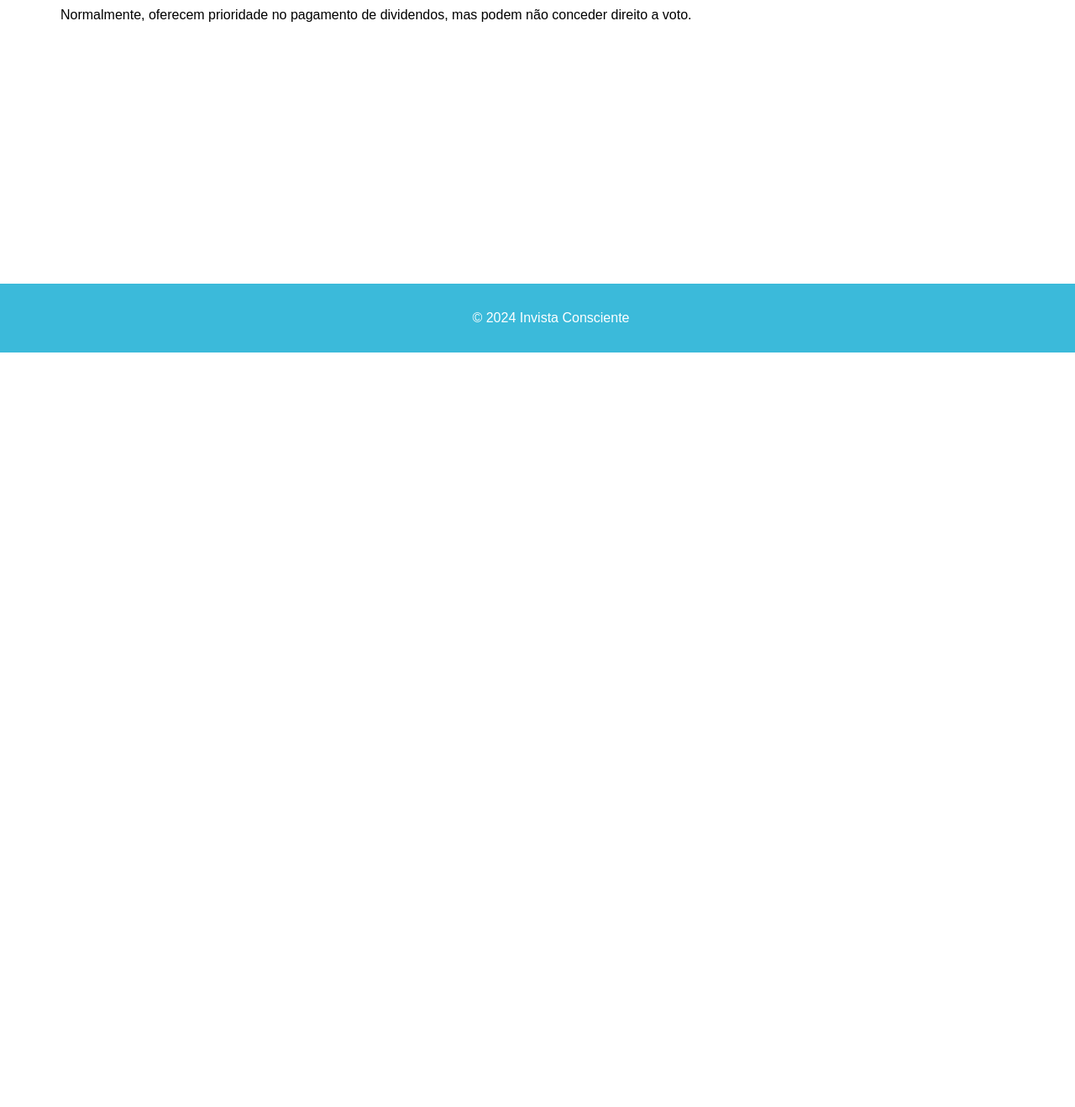
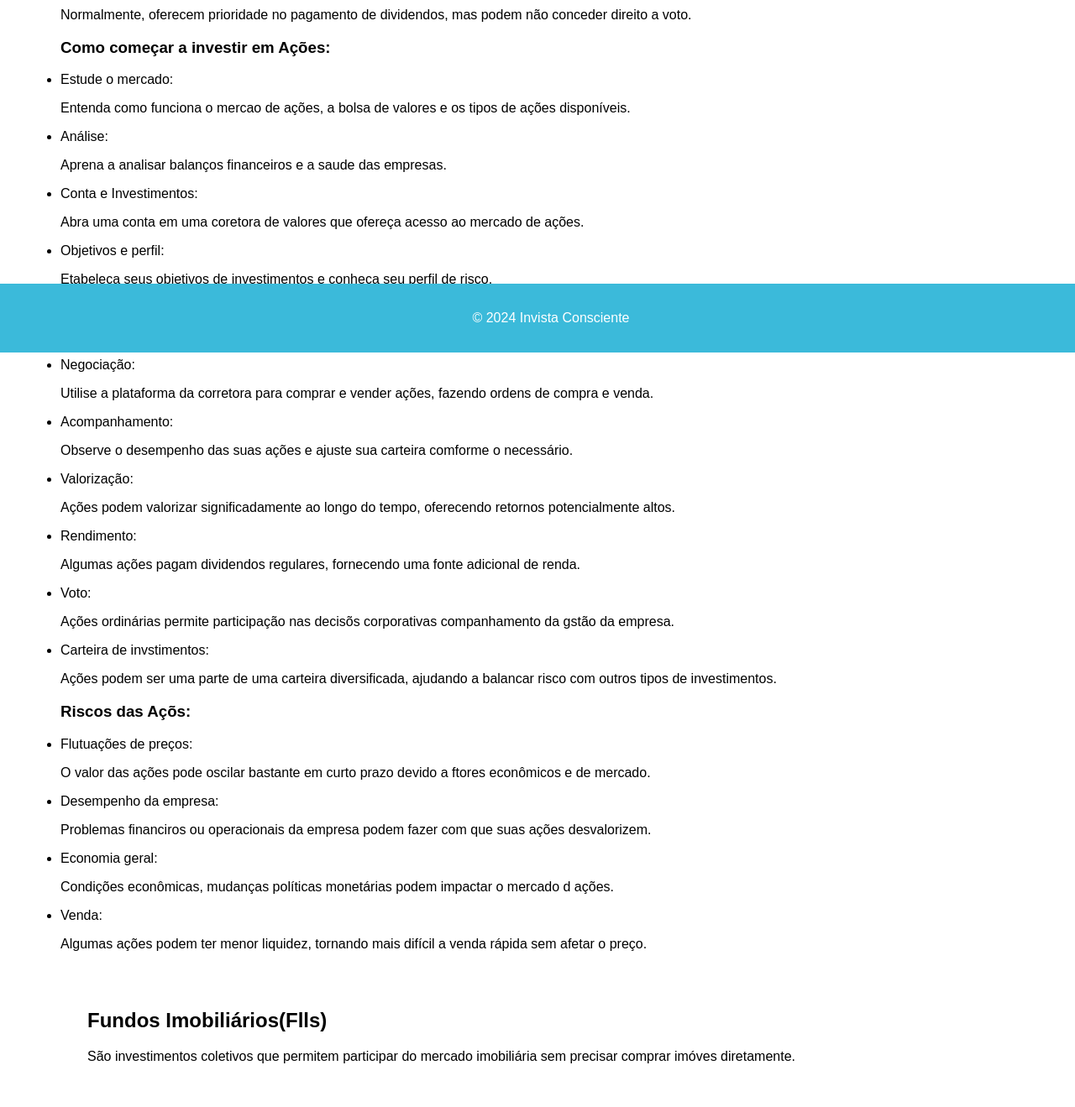
Before and after one commit to brendahroque/site2, a plain HTML site: page sobre.html in a window 1280 px wide. Shown: the part 380-1699 px from the top of the page at 84% size. Before the commit the page ends 800 px from the top, so only its background shows below. Drawn offline with Linux system fonts and the light colour scheme.

Commit message:
Add files via upload

```diff
--- a/sobre.html
+++ b/sobre.html
@@ -23,13 +23,54 @@
             <p>Ações são títulos que representam uma parate do capital social de uma empresa. Ao comprara ações, você se torna um acionita e possui uma fração da empresa.</p>
             <p>Exitem dois tipos dprincipais de ações:</p>
             <ul>
-                <li>Ações Ordinarias:</li>
-                <p> Garantem direito a voto nas assembleias gerais da empresa e a participação nos lucros.</p>
-                <li>Açoes Preferenciais:</li>
-                <p>Normalmente, oferecem prioridade no pagamento de dividendos, mas podem não conceder direito a voto.</p>
-            </ul>
+               <li>Ações Ordinarias:</li>
+               <p> Garantem direito a voto nas assembleias gerais da empresa e a participação nos lucros.</p>
+               <li>Açoes Preferenciais:</li>
+               <p>Normalmente, oferecem prioridade no pagamento de dividendos, mas podem não conceder direito a voto.</p>
+               <h3>Como começar a investir em Ações:</h3>
+               <li>Estude o mercado:</li>
+               <p>Entenda como funciona o mercao de ações, a bolsa de valores e os tipos de ações disponíveis.</p>
+            <li>Análise:</li>
+            <p>Aprena a analisar balanços financeiros e a saude das empresas. </p>
+            <li>Conta e Investimentos:</li>
+            <p>Abra uma conta em uma coretora de valores que ofereça acesso ao mercado de ações.</p>
+            <li>Objetivos e perfil:</li>
+            <p>Etabeleça seus objetivos de investimentos e conheça seu perfil de risco.</p>
+            <li>Diversificação:</li>
+            <p>Evite concentra toddo o seu capital em uma única ação; diverssifique seu portfólio.</p>
+            <li>Negociação:</li>
+            <p>Utilise a plataforma da corretora para comprar e vender ações, fazendo ordens de compra e venda.</p>
+            <li>Acompanhamento:</li>
+            <p>Observe o desempenho das suas ações e ajuste sua carteira comforme o necessário.</p>
+            <li>Valorização:</li>
+            <p>Ações podem valorizar significadamente ao longo do tempo, oferecendo retornos potencialmente altos.</p>
+            <li>Rendimento:</li>
+            <p>Algumas ações pagam dividendos regulares, fornecendo uma fonte adicional de renda.</p>
+            <li>Voto:</li>
+            <p>Ações ordinárias permite participação nas decisõs corporativas  companhamento da gstão da empresa.</p>
+            <li>Carteira de invstimentos:</li>
+            <p>Ações podem ser uma parte de uma carteira diversificada, ajudando a balancar risco com outros tipos de investimentos.</p>
+            <h3>Riscos das Açõs:</h3>
+            <li>Flutuações de preços: </li>
+            <p>O valor das ações pode oscilar bastante em curto prazo devido a ftores econômicos e de mercado.</p>
+            <li>Desempenho da empresa:</li>
+            <p>Problemas financiros ou operacionais da empresa podem fazer com que suas ações desvalorizem.</p>
+            <li>Economia geral:</li>
+            <p>Condições econômicas, mudanças políticas monetárias podem impactar o mercado d ações.</p>
+            <li>Venda:</li>
+            <p>Algumas ações podem ter menor liquidez, tornando mais difícil a venda rápida sem afetar o preço.</p>
+
+        </ul>
+
             <ul>
-                <h2></h2>
+            </nav>
+        </header>
+        <main>
+            <section>
+         <h2>Fundos Imobiliários(Flls)</h2>
+         <p>São investimentos coletivos que permitem participar do mercado imobiliária sem precisar comprar imóves diretamente.</p>
+
+
             </ul>
         </section>
     </main>
```
